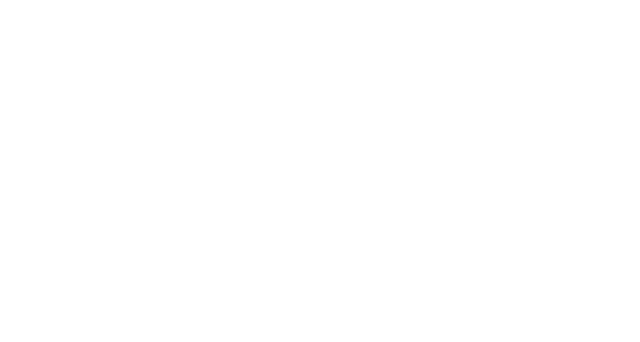
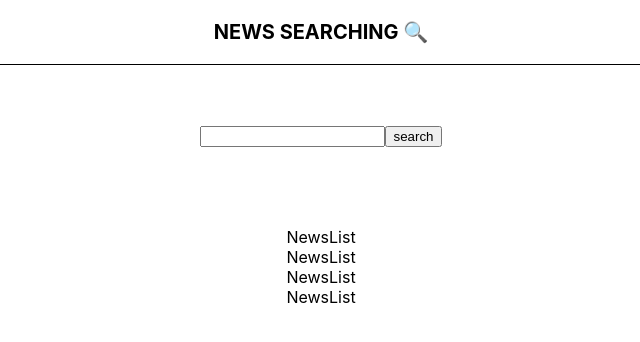
Before and after one commit to yunzzu/fintechapp, a React (Create React App) app in the folder fintechapp/: page /news in a window 1280 px wide. Before the commit this address had no page. Shown: the top 342 px of the page, without its empty margins (319-959 px from the left). Built offline with nearby package versions, Linux system fonts and the light colour scheme.

Commit message:
뉴스 검색 API 생성

```diff
--- a/fintechapp/src/App.js
+++ b/fintechapp/src/App.js
@@ -5,6 +5,7 @@
 import styled from 'styled-components';
 import { BrowserRouter, Routes, Route } from "react-router-dom";
 import AxiosTest from './pages/AxiosTest';
+import NewsApiPage from './pages/NewsApiPage';
 
 function App() {
       return(
@@ -15,6 +16,9 @@
           <Routes>
             <Route path="/axiosTest" element={<AxiosTest />}></Route>
           </Routes>
+          <Routes>
+            <Route path="/news" element={<NewsApiPage />}></Route>
+          </Routes>
         </BrowserRouter>
       );
   };
--- /dev/null
+++ b/fintechapp/src/components/NewsList.js
@@ -0,0 +1,21 @@
+import React from 'react'
+import styled from 'styled-components';
+
+const NewsBlock = styled.div`
+  text-align: center;
+  padding: 20px;
+`;
+
+const NewsList = () => {
+  return (
+      <NewsBlock>
+          <div>NewsList</div>
+
+          <div>NewsList</div>
+          <div>NewsList</div>
+          <div>NewsList</div>
+      </NewsBlock>
+  );
+};
+
+export default NewsList
--- /dev/null
+++ b/fintechapp/src/components/SearchComp.js
@@ -0,0 +1,20 @@
+import React from 'react'
+import styled from 'styled-components';
+
+const SearchBlock = styled.div`
+  text-align: center;
+  padding: 20px;
+`;
+
+const SearchComp = () => {
+  return (
+      <SearchBlock>
+            <div>
+              <input></input>
+              <button>search</button>
+            </div>
+      </SearchBlock>
+  );
+};
+
+export default SearchComp
--- /dev/null
+++ b/fintechapp/src/pages/NewsApiPage.js
@@ -0,0 +1,21 @@
+import React from 'react'
+import { BrowserRouter } from 'react-router-dom'
+import Header from '../components/Header'
+import SearchComp from '../components/SearchComp';
+import NewsList from '../components/NewsList';
+
+
+const NewsApiPage = () => {
+    return (
+        <div>
+            <Header title="NEWS SEARCHING 🔍"></Header>
+            <br></br><br></br>
+            <SearchComp></SearchComp>
+            <br></br><br></br>
+
+            <NewsList></NewsList>
+        </div>
+    );
+};
+
+export default NewsApiPage;
```
